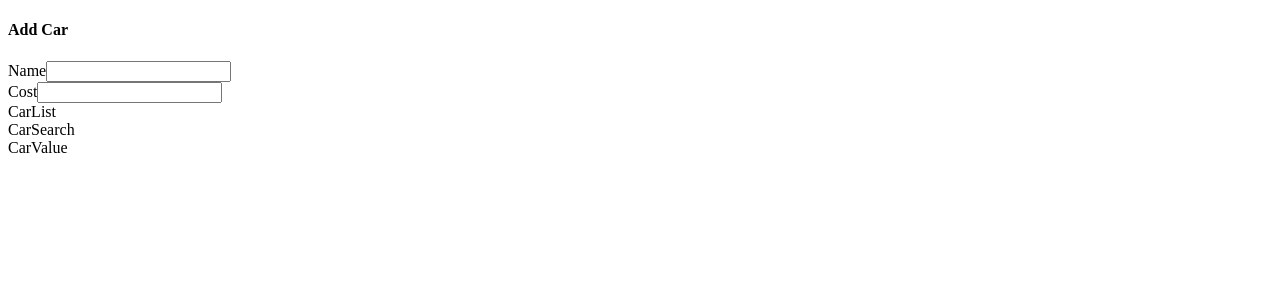
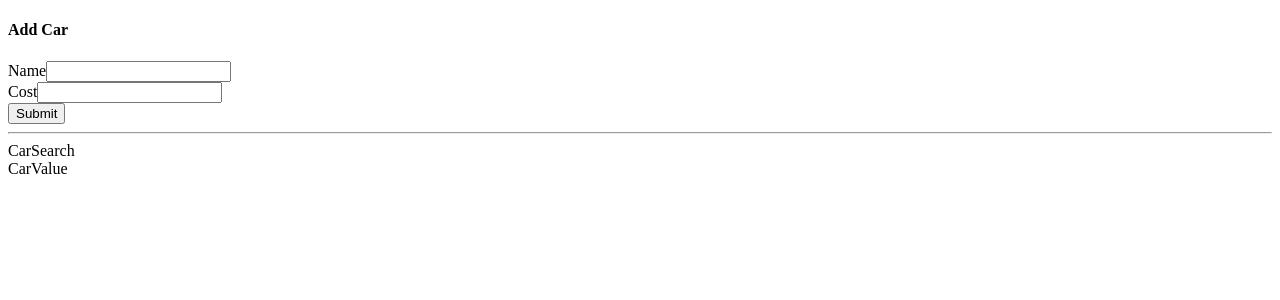
Before and after one commit to DianaPalafox/cars-directory, a React (Create React App) app in the folder cars/: page / in a window 1280 px wide. Shown: the top 300 px of the page. Built offline with nearby package versions, Linux system fonts and the light colour scheme.

Commit message:
Create the functions to add cars and delete them

```diff
--- a/cars/src/components/CarForm.js
+++ b/cars/src/components/CarForm.js
@@ -1,29 +1,32 @@
-import { useDispatch, useSelector } from 'react-redux'
-import { changeName, changeCost } from '../store'
+import { useDispatch, useSelector } from 'react-redux';
+import { changeName, changeCost, addCar } from '../store';
 
-function CarForm(){
-    const dispatch = useDispatch()
+function CarForm() {
+  const dispatch = useDispatch();
   const { name, cost } = useSelector((state) => {
     return {
       name: state.form.name,
-            cost: state.form.cost
-        }
-    })
+      cost: state.form.cost,
+    };
+  });
 
+  const handleNameChange = (event) => {
+    dispatch(changeName(event.target.value));
+  };
+  const handleCostChange = (event) => {
+    const carCost = parseInt(event.target.value) || 0;
+    dispatch(changeCost(carCost));
+  };
+  const handleSubmit = (event) => {
+    event.preventDefault();
 
-    const handleNameChange = (event) =>{
-        dispatch(changeName(event.target.value))
-    }
+    dispatch(addCar({ name, cost }));
+  };
 
-    const handleCostChange = (event) =>{
-        const carCost = parseInt(event.target.value) || 0
-        dispatch(changeCost(carCost))
-    }
-
-    return(
+  return (
     <div className="car-form panel">
       <h4 className="subtitle is-3">Add Car</h4>
-            <form>
+      <form onSubmit={handleSubmit}>
         <div className="field-group">
           <div className="field">
             <label className="label">Name</label>
@@ -33,19 +36,23 @@ function CarForm(){
               onChange={handleNameChange}
             />
           </div>
+
           <div className="field">
             <label className="label">Cost</label>
             <input
               className="input is-expanded"
               value={cost || ''}
               onChange={handleCostChange}
-                            type='number'
+              type="number"
             />
           </div>
         </div>
+        <div className="field">
+          <button className="button is-link">Submit</button>
+        </div>
       </form>
     </div>
-    )
+  );
 }
 
 export default CarForm;
--- a/cars/src/components/CarList.js
+++ b/cars/src/components/CarList.js
@@ -1,8 +1,38 @@
+import { useSelector, useDispatch } from 'react-redux';
+import { removeCar } from '../store';
 
-function CarList(){
-    return(
-        <div>CarList</div>
-    )
+function CarList() {
+  const dispatch = useDispatch();
+  const cars = useSelector((state) => {
+    return state.cars.data;
+  });
+
+  const handleCarDelete = (car) => {
+    dispatch(removeCar(car.id));
+  };
+
+  const renderedCars = cars.map((car) => {
+    return (
+      <div key={car.id} className="panel">
+        <p>
+          {car.name} - ${car.cost}
+        </p>
+        <button
+          className="button is-danger"
+          onClick={() => handleCarDelete(car)}
+        >
+          Delete
+        </button>
+      </div>
+    );
+  });
+
+  return (
+    <div className="car-list">
+      {renderedCars}
+      <hr />
+    </div>
+  );
 }
 
 export default CarList;
--- a/cars/src/store/index.js
+++ b/cars/src/store/index.js
@@ -1,19 +1,17 @@
-import { configureStore } from "@reduxjs/toolkit";
-import { carsReducer, addCar, removeCar, changeSearchTerm } from "./slices/carsSlice";
-import { formReducer, changeCost, changeName } from "./slices/formSlice";
+import { configureStore } from '@reduxjs/toolkit';
+import {
+  carsReducer,
+  addCar,
+  removeCar,
+  changeSearchTerm,
+} from './slices/carsSlice';
+import { formReducer, changeName, changeCost } from './slices/formSlice';
 
 const store = configureStore({
-    reducer: {
-        cars: carsReducer,
-        form: formReducer
-    }
-})
+  reducer: {
+    cars: carsReducer,
+    form: formReducer,
+  },
+});
 
-export {
-    store,
-    changeCost,
-    changeName,
-    addCar,
-    removeCar,
-    changeSearchTerm
-}
+export { store, changeName, changeCost, addCar, removeCar, changeSearchTerm };
--- a/cars/src/store/slices/carsSlice.js
+++ b/cars/src/store/slices/carsSlice.js
@@ -1,31 +1,30 @@
-import { createSlice, nanoid } from '@reduxjs/toolkit'
+import { createSlice, nanoid } from '@reduxjs/toolkit';
 
 const carsSlice = createSlice({
   name: 'cars',
-    initialState:{
+  initialState: {
     searchTerm: '',
-        cars: []
+    data: [],
   },
-    reducers:{
+  reducers: {
     changeSearchTerm(state, action) {
       state.searchTerm = action.payload;
     },
     addCar(state, action) {
-            state.cars.push({
+      state.data.push({
         name: action.payload.name,
         cost: action.payload.cost,
-                id: nanoid()
+        id: nanoid(),
       });
     },
     removeCar(state, action) {
-            const updated = state.cars.filter((car) => {
+      const updated = state.data.filter((car) => {
         return car.id !== action.payload;
-            })
-            state.cars = updated;
+      });
+      state.data = updated;
+    },
+  },
+});
 
-        },
-    }
-})
-
-export const { changeSearchTerm, addCar, removeCar } = carsSlice;
+export const { changeSearchTerm, addCar, removeCar } = carsSlice.actions;
 export const carsReducer = carsSlice.reducer;
--- a/cars/src/store/slices/formSlice.js
+++ b/cars/src/store/slices/formSlice.js
@@ -1,22 +1,20 @@
-import { createSlice } from '@reduxjs/toolkit'
+import { createSlice } from '@reduxjs/toolkit';
 
 const formSlice = createSlice({
-    name: 'form',
-    initialState:{
-        name:'',
-        cost: 0
+  name: 'form',
+  initialState: {
+    name: '',
+    cost: 0,
+  },
+  reducers: {
+    changeName(state, action) {
+      state.name = action.payload;
     },
-    reducers:{
-        changeName(state, action) {
-            state.name = action.payload
+    changeCost(state, action) {
+      state.cost = action.payload;
+    },
+  },
+});
 
-        },
-        changeCost(state, action) {
-            state.cost = action.payload
-
-        }
-    }
-})
-
-export const { changeCost, changeName } = formSlice.actions;
+export const { changeName, changeCost } = formSlice.actions;
 export const formReducer = formSlice.reducer;
```
Lines whose indentation alone changed are shown as unchanged.
